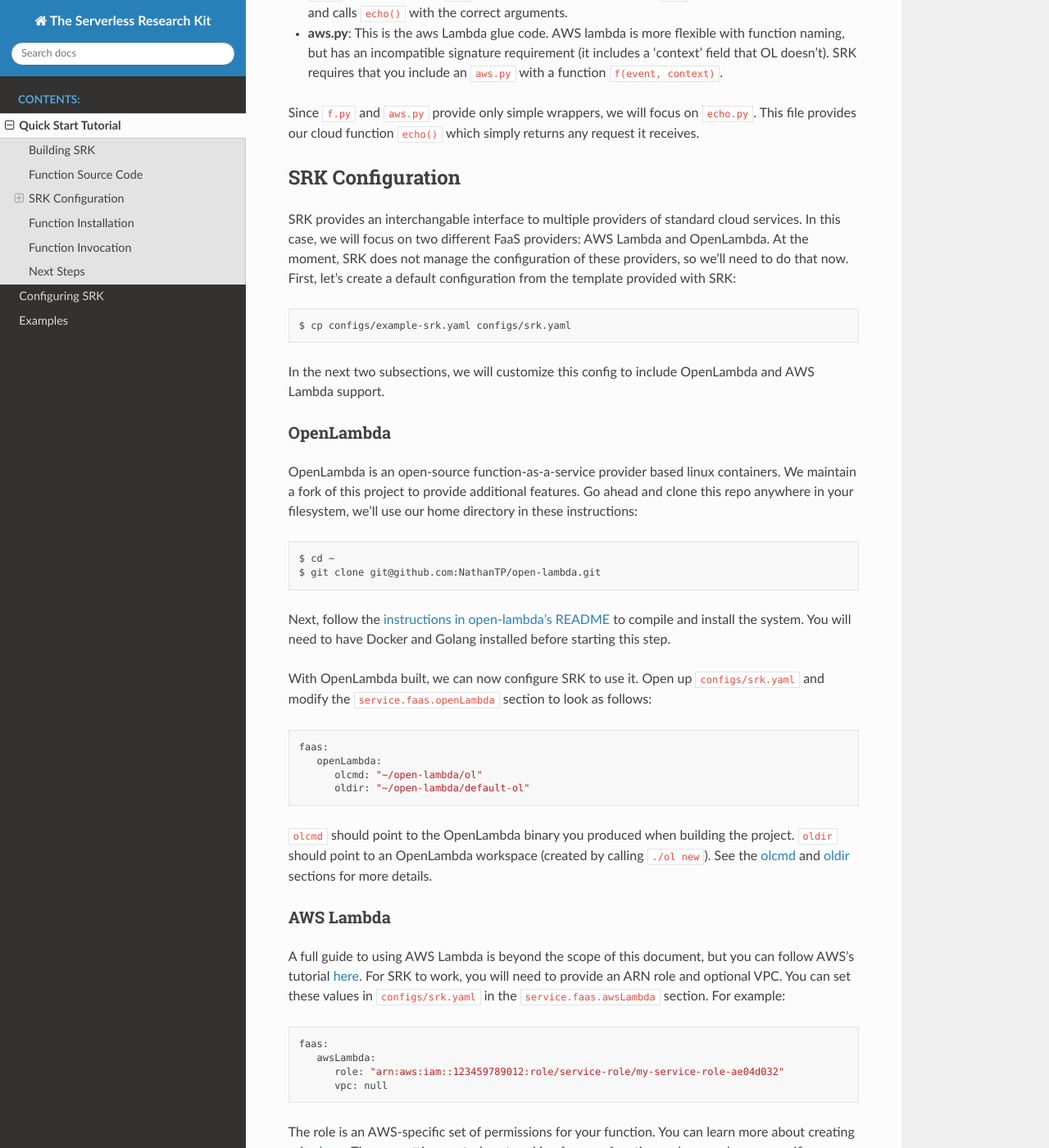
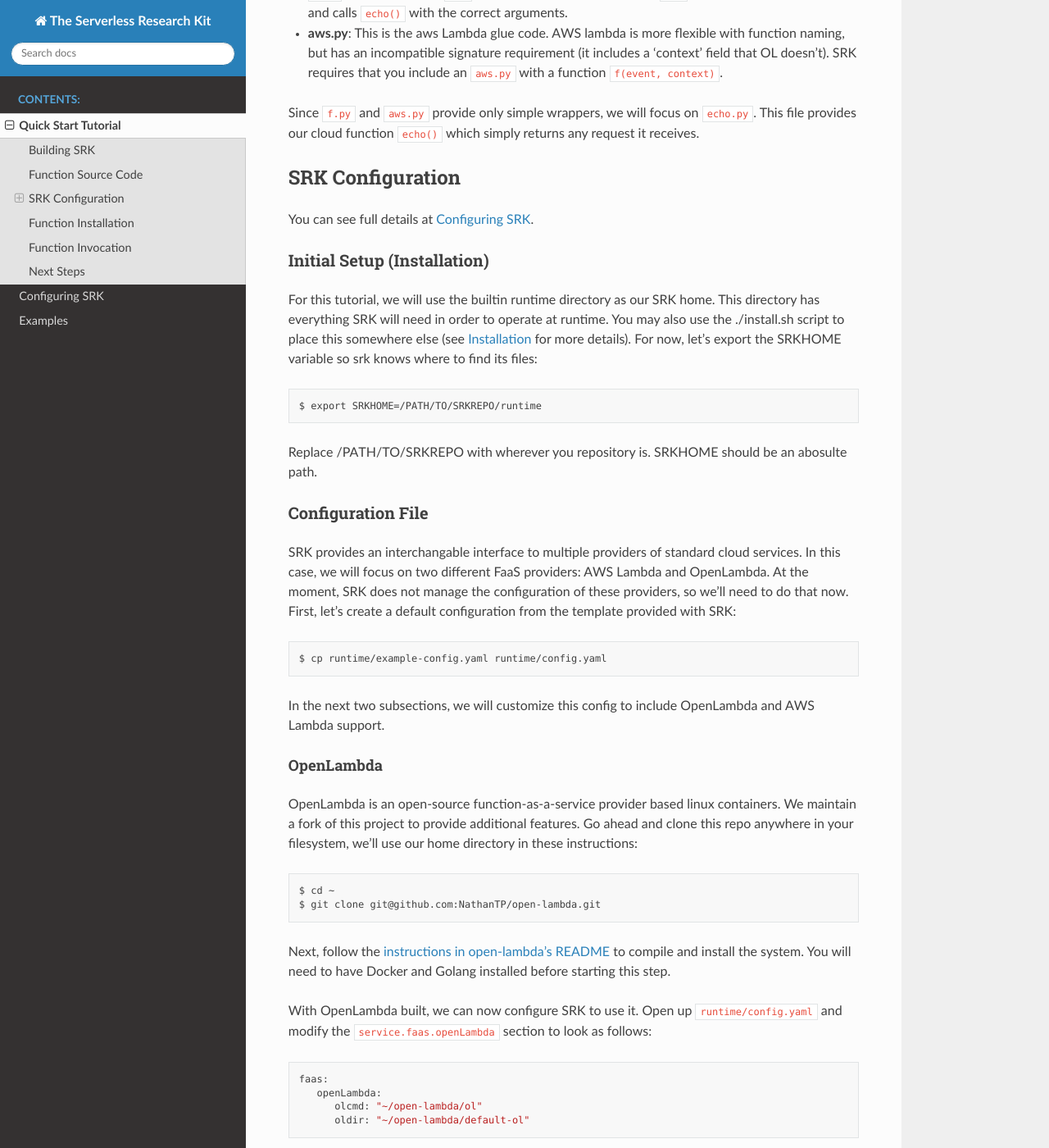
Before and after one commit to serverlessresearch/srk, a Sphinx documentation site: the page built from docs/source/QuickStart.rst, in a window 1280 px wide and 1400 px high, scrolled down 771 px. Shown: the whole window at 82% size. Built offline with Sphinx 7.4.7 and the Read the Docs theme 2.0.0, drawn with Linux system fonts in a browser that asks for light colours; some of the changed text lies outside the part shown.

Commit message:
Documentation for relocatable/installable srk

```diff
--- a/docs/source/QuickStart.rst
+++ b/docs/source/QuickStart.rst
@@ -25,6 +25,7 @@ it. With Go installed, you can build SRK with:
 Go will automatically download and compile any dependencies and then compile
 the SRK CLI ``srk``.
 
+
 ************************
 Function Source Code
 ************************
@@ -50,6 +51,24 @@ returns any request it receives.
 *************************
 SRK Configuration
 *************************
+You can see full details at :ref:`configuration`.
+
+Initial Setup (Installation)
+=================================
+For this tutorial, we will use the builtin runtime directory as our SRK home.
+This directory has everything SRK will need in order to operate at runtime. You
+may also use the ./install.sh script to place this somewhere else (see
+:ref:`config-install` for more details). For now, let's export the SRKHOME variable so srk knows where to find its files:
+
+::
+
+   $ export SRKHOME=/PATH/TO/SRKREPO/runtime
+
+Replace /PATH/TO/SRKREPO with wherever you repository is. SRKHOME should be an
+abosulte path.
+
+Configuration File
+=================================
 SRK provides an interchangable interface to multiple providers of standard
 cloud services. In this case, we will focus on two different FaaS providers:
 AWS Lambda and OpenLambda. At the moment, SRK does not manage the configuration
@@ -58,13 +77,13 @@ configuration from the template provided with SRK:
 
 ::
 
-   $ cp configs/example-srk.yaml configs/srk.yaml
+   $ cp runtime/example-config.yaml runtime/config.yaml
 
 In the next two subsections, we will customize this config to include
 OpenLambda and AWS Lambda support.
 
 OpenLambda
-=================
+^^^^^^^^^^^^^^^^^^^^^
 OpenLambda is an open-source function-as-a-service provider based linux
 containers. We maintain a fork of this project to provide additional features.
 Go ahead and clone this repo anywhere in your filesystem, we'll use our home
@@ -81,7 +100,7 @@ install the system. You will need to have Docker and Golang installed before
 starting this step.
 
 With OpenLambda built, we can now configure SRK to use it. Open up
-``configs/srk.yaml`` and modify the ``service.faas.openLambda`` section to look
+``runtime/config.yaml`` and modify the ``service.faas.openLambda`` section to look
 as follows:
 
 ::
@@ -97,12 +116,12 @@ project. ``oldir`` should point to an OpenLambda workspace (created by calling
 more details.
 
 AWS Lambda
-=============
+^^^^^^^^^^^^^^^^^^^^^
 A full guide to using AWS Lambda is beyond the scope of this document, but you
 can follow AWS's tutorial `here
 <https://docs.aws.amazon.com/lambda/latest/dg/getting-started.html>`_. For SRK
 to work, you will need to provide an ARN role and optional VPC. You can set
-these values in ``configs/srk.yaml`` in the ``service.faas.awsLambda`` section.
+these values in ``runtime/config.yaml`` in the ``service.faas.awsLambda`` section.
 For example:
 
 ::
@@ -121,10 +140,10 @@ documentation
 <https://docs.aws.amazon.com/lambda/latest/dg/configuration-vpc.html>`_).
 
 Setting the current provider
-=================================
+^^^^^^^^^^^^^^^^^^^^^^^^^^^^^^^^^
 Now that we have both AWS Lambda and OpenLambda configured, we can switch
 between them by changing the ``default-provider`` option in
-``configs/srk.yaml``. To start with, let's switch to use local resources only (e.g. OpenLambda):
+``runtime/config.yaml``. To start with, let's switch to use local resources only (e.g. OpenLambda):
 
 ::
 
@@ -144,7 +163,7 @@ installing our function:
 
 This command packaged up our source code in a format compatible with OpenLambda
 and installed it to the directory we configured earlier. To install to AWS,
-change your ``default-provider`` in ``configs/srk.yaml`` to AWS and re-run the
+change your ``default-provider`` in ``runtime/config.yaml`` to AWS and re-run the
 same command. In this case, SRK created a zip file and uploaded it to Amazon's
 service using their Golang bindings.
 
@@ -164,7 +183,7 @@ You should see {"hello" : "world"} printed on your screen. Try passing
 different arguments, your function should simply return whatever you pass it.
 
 This benchmark ran against AWS Lambda, to try OpenLambda, switch your
-``configs/srk.yaml`` back to using local resources and repeat the command.
+``runtime/config.yaml`` back to using local resources and repeat the command.
 
 *******************
 Next Steps
```
Also changed, not shown: README.md (+23 -3 lines), docs/source/Configuration.rst (+26 -4 lines).
